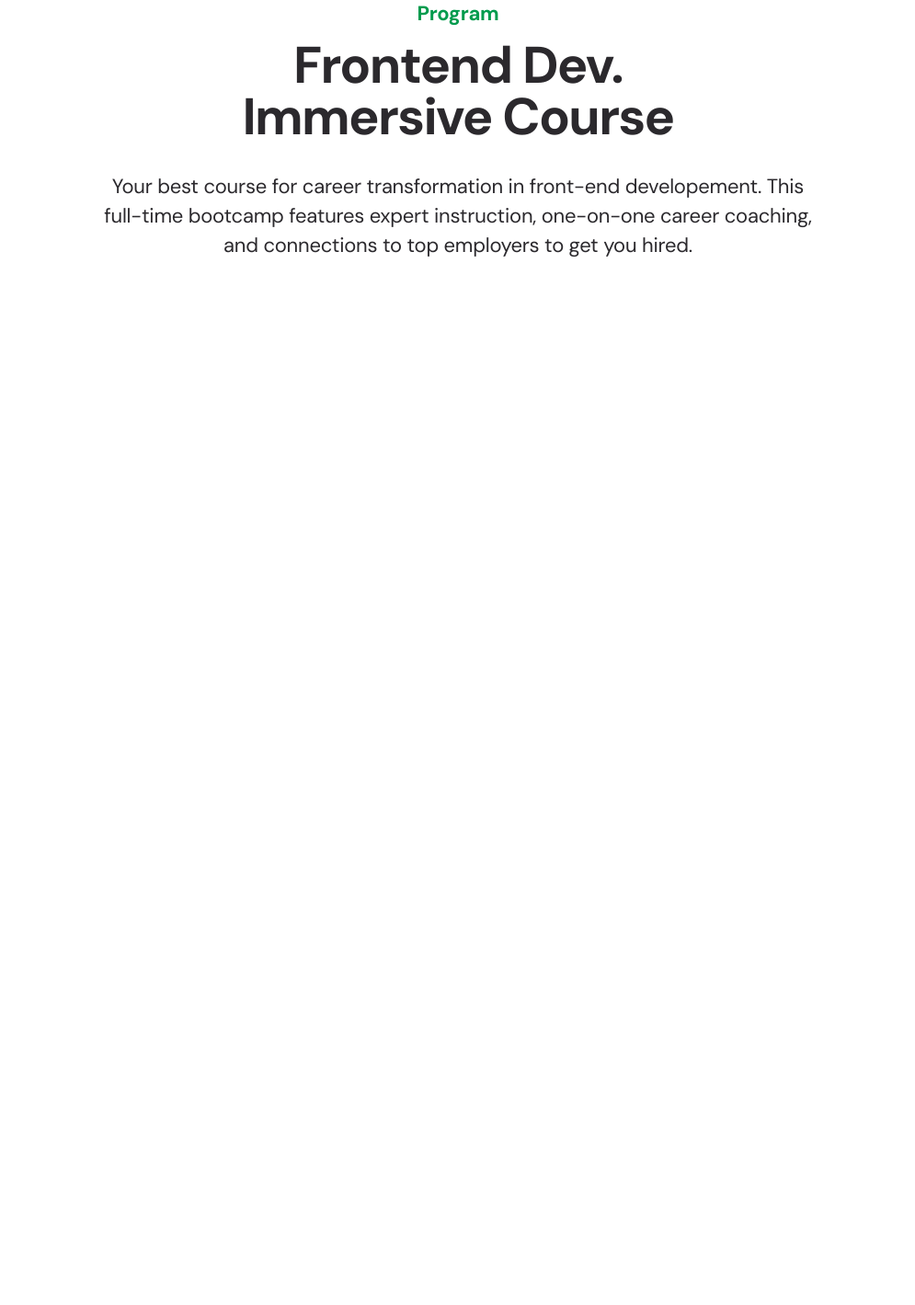
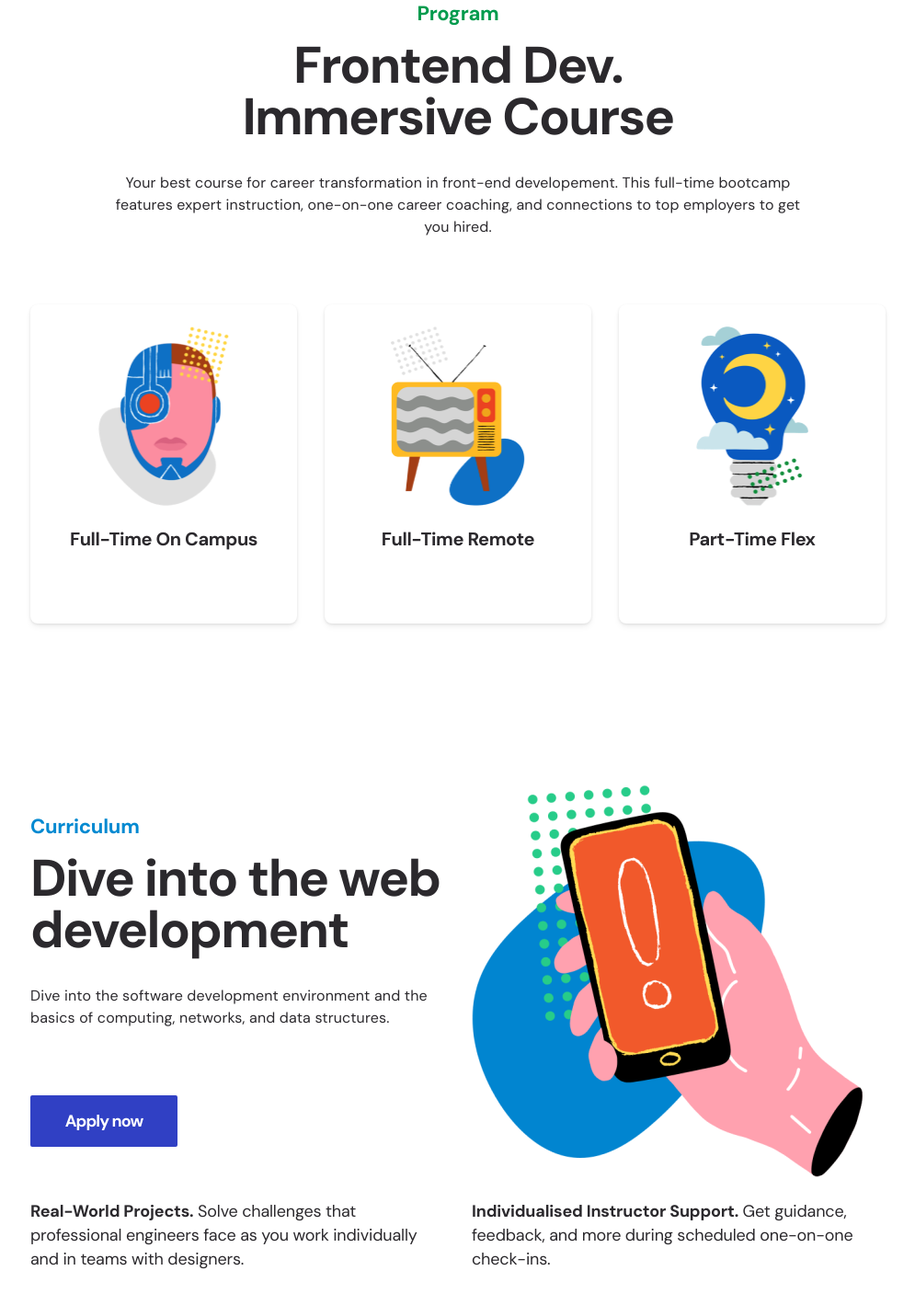
Before and after one commit to park002/HTML-CSS, a plain HTML site: page Project/index.html in a window 1280 px wide. Shown: the part 985-2404 px from the top of the page at 92% size, without its empty margins (142-1137 px from the left). Before the commit the page ends 1364 px from the top, so only its background shows below. Drawn offline with Linux system fonts and the light colour scheme.

Commit message:
curriculum

```diff
--- a/Project/index.html
+++ b/Project/index.html
@@ -67,11 +67,74 @@
       <div class="row justify-content-center">
         <div class="col-12 col-md-10">
           <strong class="section-category">Program</strong>
-          <h1 class="section-title">Frontend Dev.<br/>
+          <h1 class="section-title">Frontend Dev.<br />
             Immersive Course</h1>
           <p class="section-desc">
             Your best course for career transformation in front-end developement. This full-time bootcamp features
             expert instruction, one-on-one career coaching, and connections to top employers to get you hired.
+          </p>
+        </div>
+      </div>
+
+      <div class="row">
+        <div class="col-12 col-md-4">
+          <a href="#" class="program-card">
+            <img src="./assets/img-fulltime-campus.png" />
+            <strong>Full-Time On Campus</strong>
+          </a>
+        </div>
+
+        <div class="col-12 col-md-4">
+          <a href="#" class="program-card">
+            <img src="./assets/img-fulltime-remote.png" />
+            <strong>Full-Time Remote</strong>
+          </a>
+        </div>
+
+        <div class="col-12 col-md-4">
+          <a href="#" class="program-card">
+            <img src="./assets/img-parttime-flex.png" />
+            <strong>Part-Time Flex</strong>
+          </a>
+        </div>
+      </div>
+
+    </div>
+  </section>
+
+  <section class="curriculum section">
+    <div class="container">
+        <div class="row align-items-center">
+          <div class="col-12 col-md-6">
+            <strong class="section-category">Curriculum</strong>
+            <h1 class="section-title">
+              Dive into the web development
+            </h1>
+            <p class="section-desc">
+              Dive into the software development environment and the basics of computing, networks, and data structures.
+            </p>
+            <a href="#" class="fill-button">Apply now</a>
+          </div>
+          <div class="col-12 col-md-6">
+            <div class="curriculum-image">
+              <img src=" ./assets/img-curriculum.png" alt="curriculum-image" />
+            </div>
+          </div>
+        </div>
+
+      <div class="row">
+        <div class="col-12 col-md-6">
+          <p class="curriculum-detail-desc">
+            <strong>Real-World Projects.</strong>
+            Solve challenges that professional engineers face as you work
+            individually and in teams
+            with designers.
+          </p>
+        </div>
+        <div class="col-12 col-md-6">
+          <p class="curriculum-detail-desc">
+            <strong> Individualised Instructor Support.</strong>
+            Get guidance, feedback, and more during scheduled one-on-one check-ins.
           </p>
         </div>
       </div>
--- a/Project/style.css
+++ b/Project/style.css
@@ -78,6 +78,12 @@ input{
     margin-bottom: 24px;
     color: #2B292D;
 }
+.section-desc{
+    font-size: 16px;
+    line-height: 1.5;
+    letter-spacing: 0.01em;
+    color: #2B292D;
+}
 
 /* Landing-CSS*/
 .landing{
@@ -128,9 +134,70 @@ input{
 }
 
 /* Program CSS */
-
+.program{
+    text-align: center;
+}
+.program .row:first-child{
+    margin-bottom: 32px;
+}
 .program .section-category{
     color: #009B4D;
+}
+.program .row .col-md-4:not(:last-child){
+    margin-bottom: 20px;
+}
+.program-card{
+    display: block;
+    padding: 24px 0 72px;
+    background-color: #ffffff;
+    border-radius: 8px;
+    color: #2B292D;
+    box-shadow: 0px 1px 3px rgba(0, 0, 0, 0.1), 0px 4px 6px rgba(0, 0, 0, 0.05), inset 0px 1px 0px rgba(255, 255, 255, 0.1);
+    transition: background-color 250ms ease-in-out,
+                box-shadow 250ms ease-in-out,
+                color 450ms ease-in-out;
+}
+.program-card:hover{
+    color: #ffffff;
+    background-color: #3141C5;
+    box-shadow: 0px 13px 18px rgba(0, 0, 0, 0.15), 0px 11px 55px rgba(0, 0, 0, 0.07);
+}
+
+.program-card img{
+    display: block;
+    width: auto;
+    height: 195px;
+    margin: 0 auto 16px;
+}
+.program-card strong{
+    font-size: 18px;
+    line-height: 1.33333333333;
+    letter-spacing: -0.02em;
+}
+
+/* Curriculum CSS  */
+.curriculum .row:first-child{
+    margin-bottom: 48px;
+}
+.curriculum .row:last-child .col-md-6:first-child{
+    margin-bottom: 40px;
+}
+
+.curriculum .section-category{
+    color: #0189D1;
+}
+.curriculum .section-desc{
+    margin-bottom: 32px;
+}
+.curriculum-image{
+    display: none;
+}
+
+.curriculum-detail-desc{
+    font-size: 15px;
+    line-height: 1.46666666667;
+    letter-spacing: -0.01em;
+    color:#2B292D;
 }
 
 
@@ -193,10 +260,49 @@ input{
         font-size: 22px;
         line-height: 1.45454545455;
     }
+
     /* Program CSS */
-    .program{
-        text-align: center;
+   .program .row:first-child{
+    margin-bottom: 72px;
     }
+    .program .row .col-md-4:not(:last-child){
+        margin-bottom: auto;
+    }
+
+    .program-card{
+        padding: 24px 0 80px;
+    }
+    .program-card img{
+        margin-bottom:24px;
+    }
+    .program-card strong{
+        font-size: 20px;
+        line-height: 1.2;
+    }
+    /* Curriculum CSS */
+    .curriculum .row:first-child{
+        margin-bottom: 24px;
+    }
+    .curriculum .section-desc{
+        margin-bottom: 72px;
+    }
+    .curriculum-detail-desc{
+        font-size: 18px;
+        line-height: 1.44444444444;
+    }
+    .curriculum-image{
+        display:block;
+    }
+    .curriculum-image img{
+        display: block;
+        width: 100%;
+        max-width: 425px;
+        height: auto;
+    }
+    .curriculum .row:last-child .col-md-6:first-child{
+        margin-bottom: 0;
+    }
+
 
 }
 /* Custom grid System - Fix container width */
```
